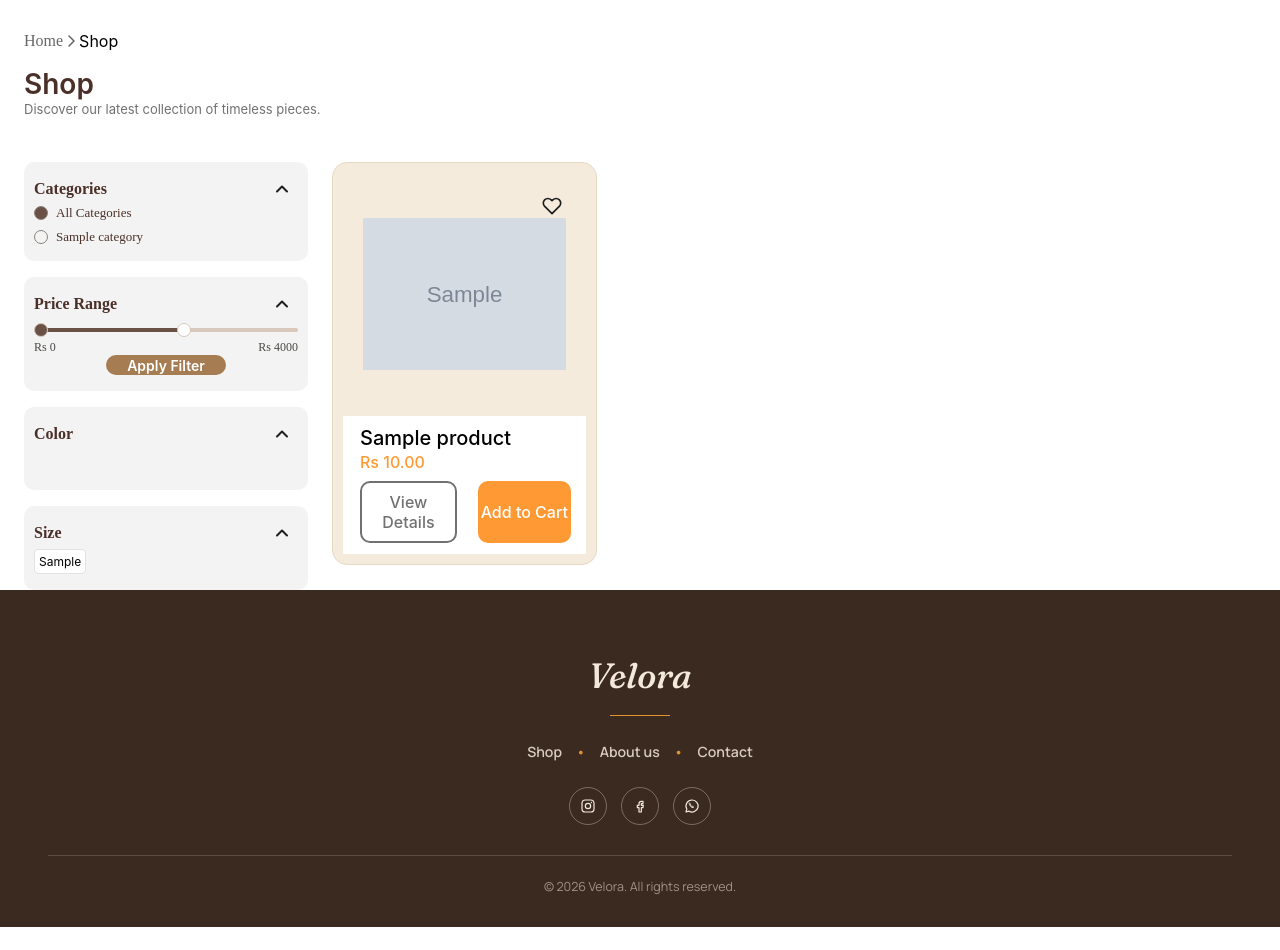
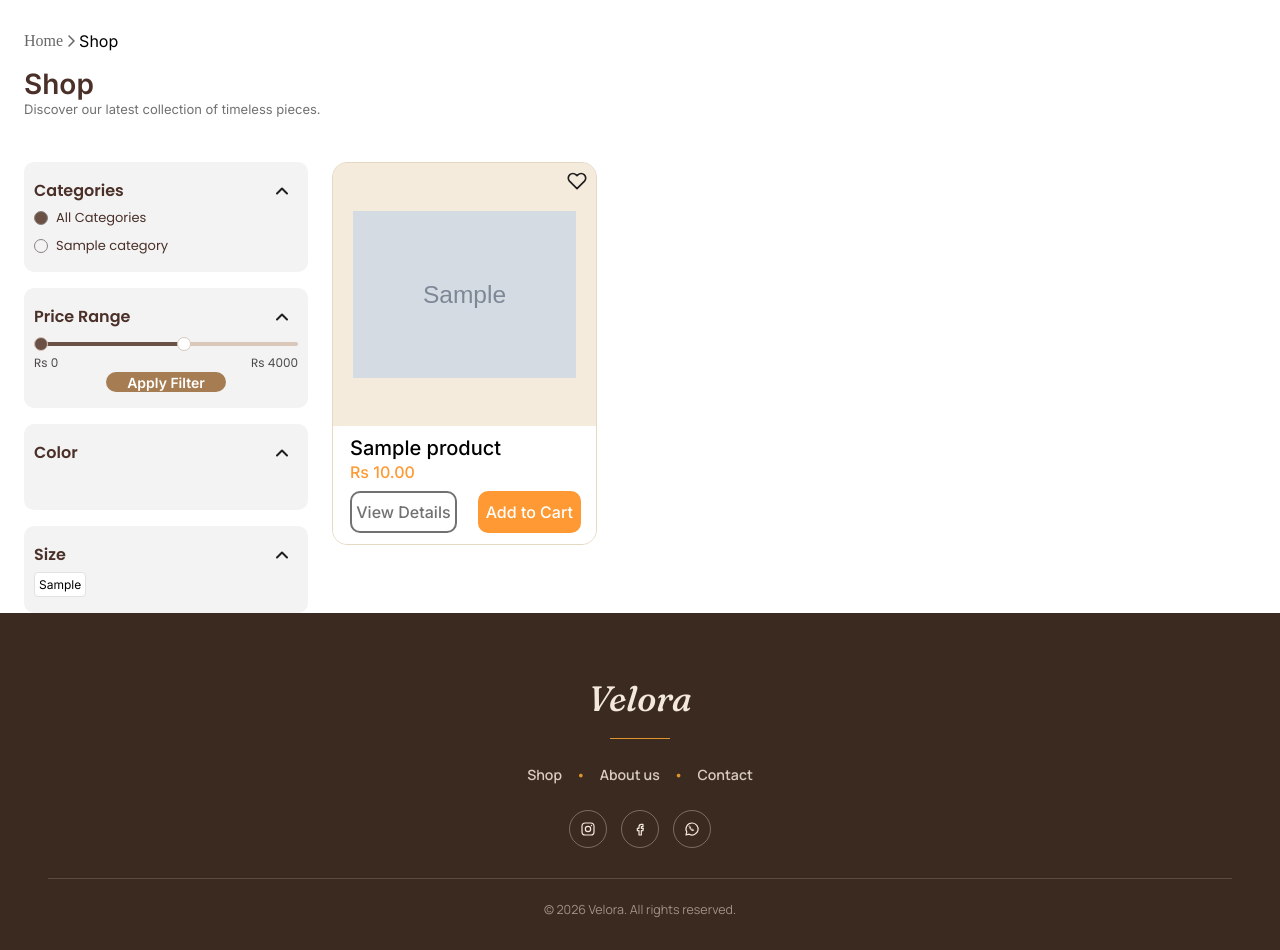
Before and after one commit to manorthecreator/The-Code-Collective, a Django app: page /shop/ in a window 1280 px wide. Shown: the part 84-1034 px from the top of the page. Before the commit the page ends 1011 px from the top, so only its background shows below. Run offline with Django 5.2, Linux system fonts and the light colour scheme; tables that the repository leaves empty hold one stand-in row (values such as "Sample post"); grey boxes marked "Sample" are stand-in pictures.

Commit message:
Fixed broken styling on shop page due to changes in store app on base.html

```diff
--- a/products_app/static/css/product_list.css
+++ b/products_app/static/css/product_list.css
@@ -311,6 +311,8 @@ body{
     display: flex;
     flex-direction: column;
     transition: box-shadow 0.2s ease, transform 0.2s ease;
+    padding: 0;
+    align-items: stretch;
 }
 .product-card:hover {
   box-shadow: 0 6px 18px rgba(0,0,0,0.08);
@@ -333,8 +335,8 @@ body{
 }
 .wishlist-btn{
     position:absolute;
-    top:0px;
-    right:0px;
+    top:-15px;
+    right:-15px;
     width: 67px;
     height: 65.726px;
     border: none;
@@ -360,6 +362,8 @@ body{
   padding: 10px 15px 11px 17px;
   display: flex;
   flex-direction: column;
+  width:100%;
+  box-sizing: border-box;
 }
 .product-name{
     color: #000;
--- a/store_app/templates/store_app/base.html
+++ b/store_app/templates/store_app/base.html
@@ -9,7 +9,10 @@
     <title>{% block title %}Velora{% endblock %}</title>
 
     <link rel="stylesheet" href="{% static 'store_app/css/store.css' %}">
-
+    <!-- Adding Google Fonts for Inter and Poppins -->
+    <link rel="preconnect" href="https://fonts.googleapis.com">
+    <link rel="preconnect" href="https://fonts.gstatic.com" crossorigin>
+    <link href="https://fonts.googleapis.com/css2?family=Inter:wght@400;500;600;700&family=Poppins:wght@400;500;600;700&display=swap" rel="stylesheet">
     {% block extra_head %}{% endblock %}
 </head>
 
```
